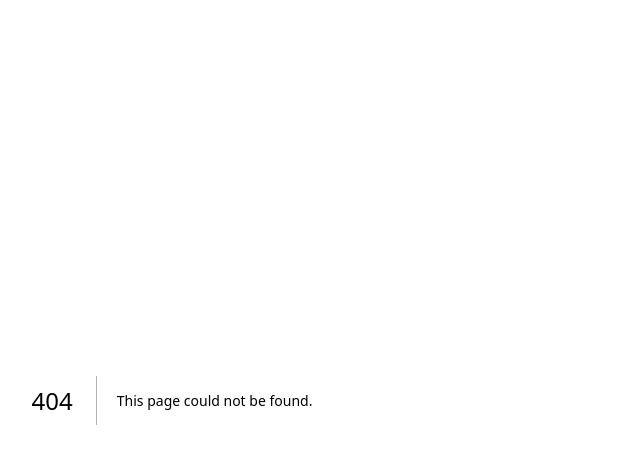
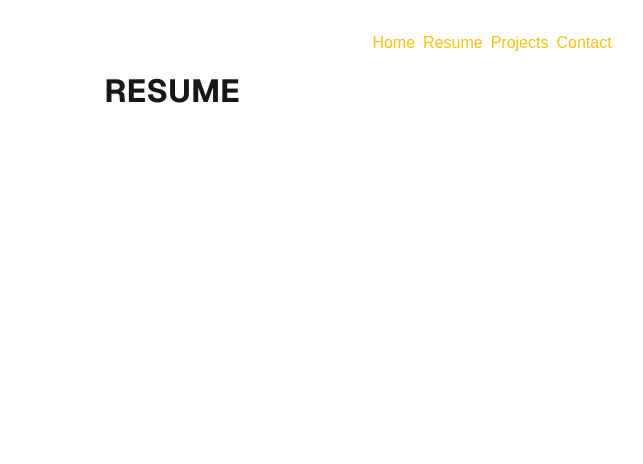
Before and after one commit to Leii-iieL/Portfolio-oiloftroP, a Next.js app in the folder nextjs/: page /resume in a window 1280 px wide. Before the commit this address had no page. Shown: the top 464 px of the page, without its empty margins (468-1111 px from the left). Built offline with nearby package versions, Linux system fonts and the light colour scheme; a web font is replaced by a local one.

Commit message:
Menu finally everywhere

```diff
--- a/nextjs/src/app/contact/page.tsx
+++ b/nextjs/src/app/contact/page.tsx
@@ -1,9 +1,11 @@
 import styles from "@/app/page.module.css";
 import ContactForm from "@/components/contact"; //needs the @ signs to direct properly!
+import Header from '@/components/header';
 
 export default function ProjectsPage() {
   return (
     <div className={styles.page}>
+       <Header /> {/* Include the Header component here */}
         <main className={styles.main}>
             <ContactForm />
         </main>
--- a/nextjs/src/app/projects/page.tsx
+++ b/nextjs/src/app/projects/page.tsx
@@ -1,11 +1,15 @@
 import Image from "next/image";
 import styles from "@/app/page.module.css";
 import PROJECTS from "@/constants/projects";
+import Header from '@/components/header';
 
 export default function ProjectsPage() {
   return (
+
+
     <div className={styles.page}>
       <h1>MY PROJECTS</h1>
+      <Header /> {/* Include the Header component here */}
 
       <div className={styles.row}>
           {
--- /dev/null
+++ b/nextjs/src/app/resume/page.tsx
@@ -0,0 +1,14 @@
+import React from 'react';
+import styles from "@/app/page.module.css";
+import Header from "@/components/header";
+
+export default function ProjectsPage() {
+  return (
+    <div className={styles.page}>
+       <Header /> {/* Include the Header component here */}
+      <main className={styles.main}>
+      </main>
+      <h1>RESUME</h1>
+    </div>
+  );
+}
--- a/nextjs/src/components/header/index.js
+++ b/nextjs/src/components/header/index.js
@@ -1,6 +1,5 @@
  "use client"
 import React from 'react';
-//import HeaderString from "@/assets/header_string.svg"
 import styles from "./header.module.css";
 import Link from 'next/link';
 
@@ -11,7 +10,6 @@ import Link from 'next/link';
     return(
         <header
             className={styles.header}
-            // header string from old version, not needed: style={{backgroundImage: `url(${HeaderString.src})` }}
         >
             <div className={styles.menuIcon}><h1>{title}</h1>
             </div>
@@ -25,7 +23,7 @@ import Link from 'next/link';
                         </li>
 
                         <li className={styles.topnav_item}>
-                            <Link className={styles.topnav_link} href="/" >Resume</Link>
+                            <Link className={styles.topnav_link} href="/resume" >Resume</Link>
                         </li>
 
                         <li className={styles.topnav_item}>
```
Also changed, not shown: nextjs/src/app/page.tsx (+0 -15 lines), nextjs/src/components/resume/index.tsx (added), nextjs/src/components/resume/resume.module.css (added).
